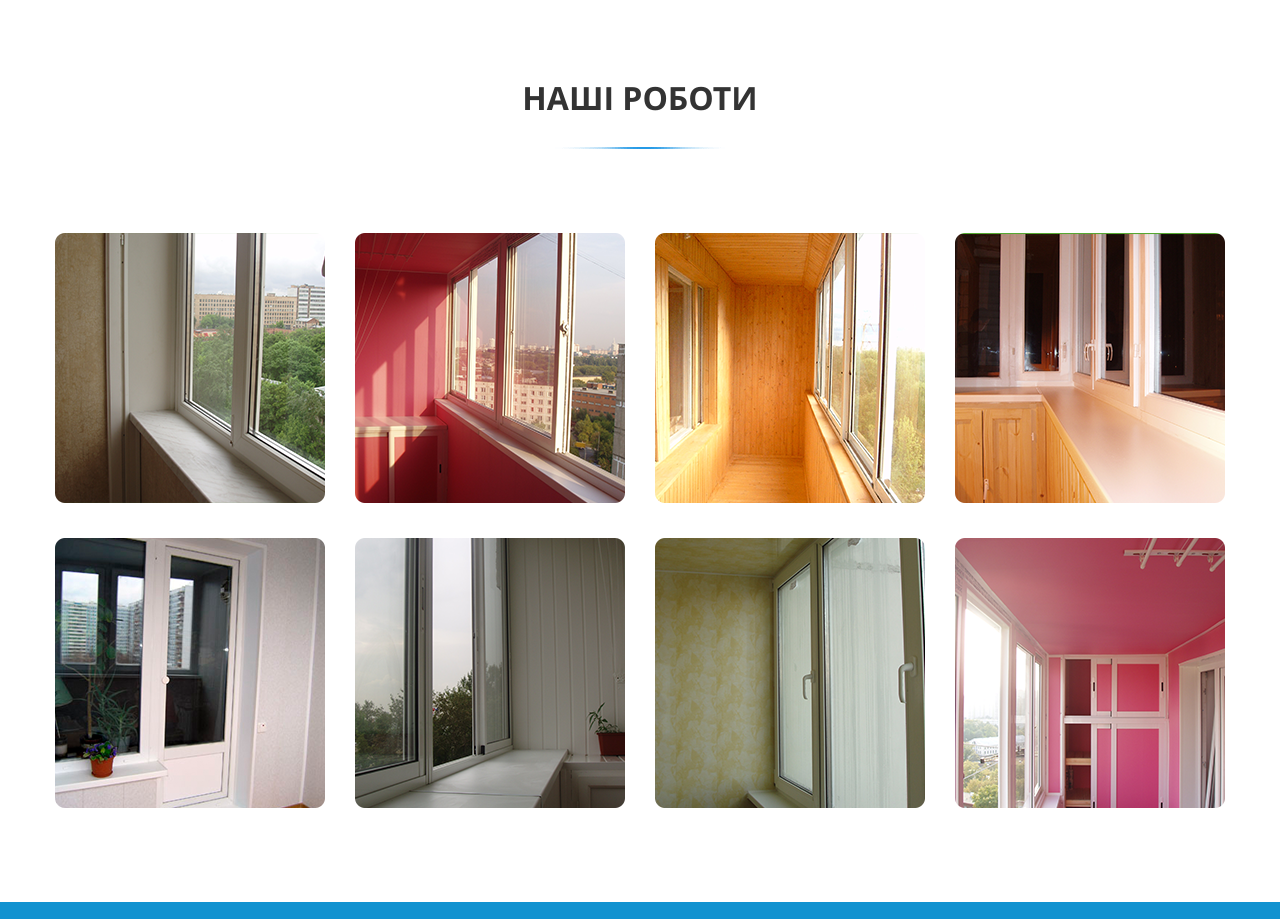
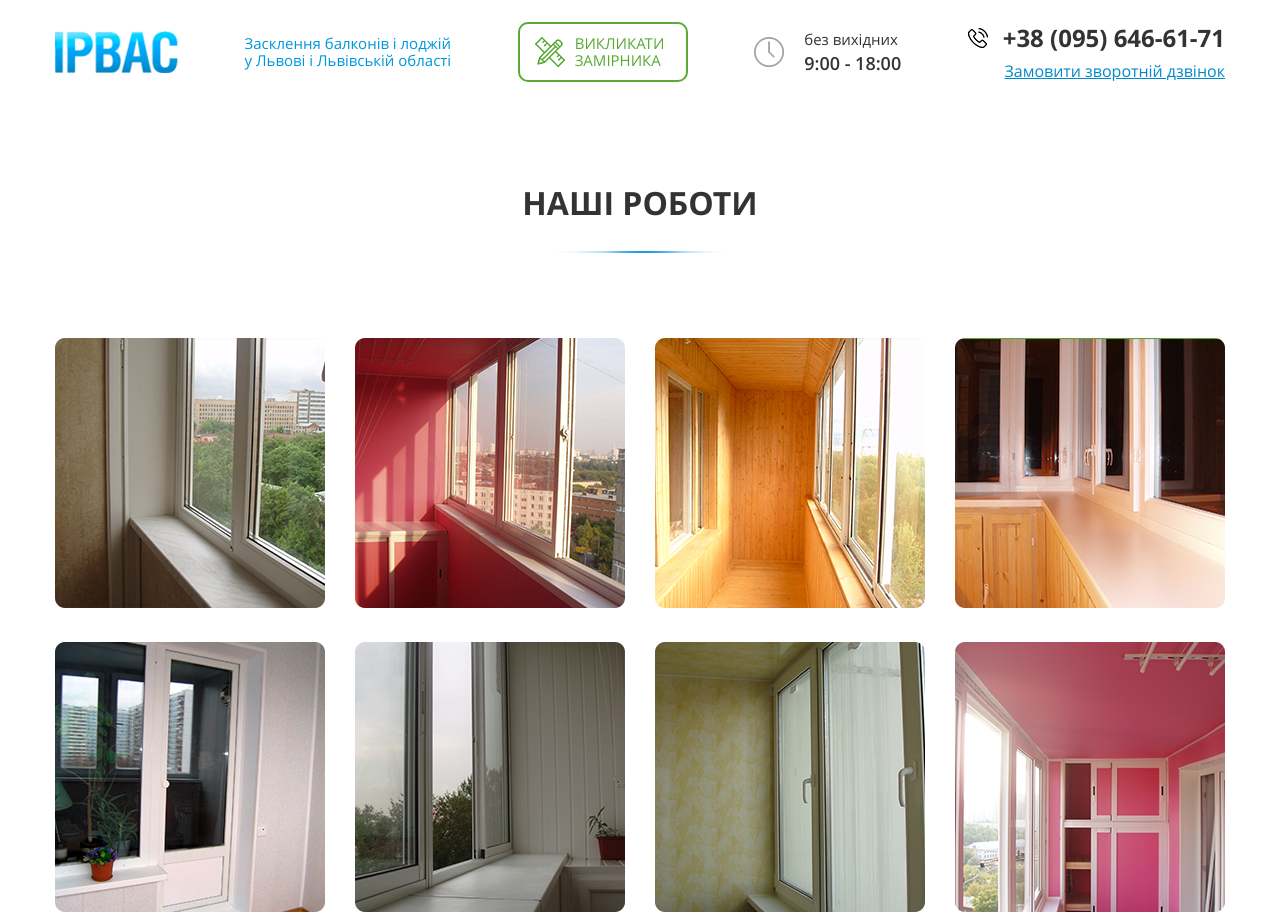
Before and after one commit to ZooMingGG/Irvas-Windows, a plain HTML site: page src/index.html in a window 1280 px wide. Shown: the top 919 px of the page. Drawn offline with Linux system fonts and the light colour scheme.

Commit message:
did header

```diff
--- a/src/index.html
+++ b/src/index.html
@@ -10,7 +10,49 @@
 </head>
 <body>
     <header>
+        <div class="container">
+            <div class="header-content">
+                <img src="./images/header/logo.png" alt="Логотип" class="header-logo">
+                <p class="header-text">
+                    Засклення балконів і лоджій
+                    <br>
+                    у Львові і Львівській області
+                </p>
+                <div class="header-popup-btn">
+                    <img src="./images/header/edit-icon.png" alt="Іконка" class="popup-icon">
+                    <p class="popup-btn-text">
+                        ВИКЛИКАТИ <br> ЗАМІРНИКА
+                    </p>
+                </div>
+                <div class="work-time">
+                    <img src="./images/header/clock-icon.png" alt="Іконка" class="work-time-icon">
+                    <p class="work-time-text">
+                        без вихідних
+                        <br>
+                        <strong class="work-time">
+                            9:00 - 18:00
+                        </strong>
+                    </p>
+                </div>
+                <div class="contacts">
+                    <div class="phone">
+                        <img src="./images/header/phone-icon.png" alt="Іконка телефону" class="phone-iscon">
+                        <a href="tel:+380956466171" class="number">
+                            +38 (095) 646-61-71
+                        </a>
+                    </div>
+                    <p class="call-link">
+                        Замовити зворотній дзвінок
+                    </p>
+                </div>
+            </div>
+        </div>
     </header>
+    <section class="intro">
+        <div class="container">
+
+        </div>
+    </section>
     <main>
         <section class="our-works">
             <div class="container">
--- a/src/scss/index.scss
+++ b/src/scss/index.scss
@@ -10,6 +10,88 @@
     width: 1200px;
     padding: 0 15px;
     max-width: 100%;
+}
+
+/*Header*/
+header {
+    padding: 20px 0;
+
+    .header-content {
+        display: flex;
+        align-items: center;
+        justify-content: space-between;
+        flex-wrap: wrap;
+
+        .header-text {
+            font-family: 'Open Sans Regular';
+            font-size: 15px;
+            color: #0096dc;
+        }
+
+        .header-popup-btn {
+            width: 170px;
+            height: 60px;
+            border: 2px solid #58aa35;
+            border-radius: 10px;
+            display: flex;
+            align-items: center;
+            cursor: pointer;
+
+            .popup-icon {
+                margin: 0 10px 0 15px;
+            }
+
+            .popup-btn-text {
+                font-family: 'Open Sans Regular';
+                font-size: 15px;
+                color: #58aa35;
+            }
+        }
+
+        .work-time {
+            display: flex;
+            align-items: center;
+
+            .work-time-text {
+                margin: 0 0 0 20px;
+                font-family: 'Open Sans Regular';
+                font-size: 15px;
+                color: #333333;
+
+                .work-time {
+                    margin: 5px 0 0;
+                    font-family: 'Open Sans Semibold';
+                    font-size: 18px;
+                }
+            }
+        }
+
+        .contacts {
+            text-align: end;
+
+            .phone {
+                display: flex;
+                align-items: center;
+                margin: 0 0 10px;
+                .number {
+                    font-family: 'Open Sans Bold';
+                    font-size: 24px;
+                    color: #333333;
+                    text-decoration: none;
+                    margin: 0 0 0 15px;
+                }
+            }
+
+            .call-link {
+                margin: 10px 0 0;
+                font-family: 'Open Sans Regular';
+                font-size: 16px;
+                color: #0089cc;
+                text-decoration: underline;
+                cursor: pointer;
+            }
+        }
+    }
 }
 
 /*Our works*/
```
Also changed, not shown: src/css/index.css.
